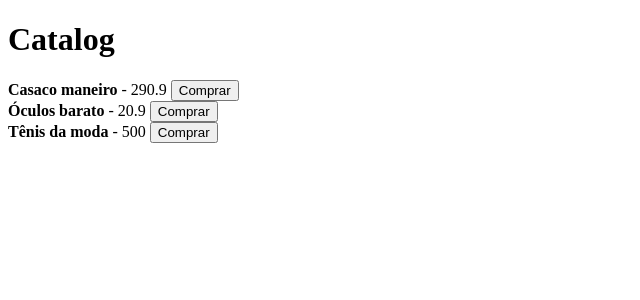
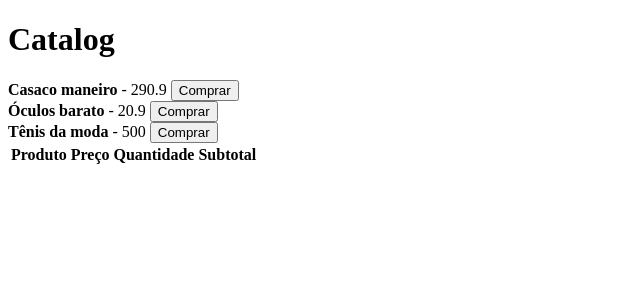
Before and after one commit to jvolima/learning-redux, a React (Vite) app: page / in a window 1280 px wide. Shown: the top 300 px of the page, without its empty margins (0-640 px from the left). Built offline with nearby package versions, Linux system fonts and the light colour scheme; data requests are answered from the project's data file.

Commit message:
Action de adicionar produto no carrinho

```diff
--- a/src/App.tsx
+++ b/src/App.tsx
@@ -1,4 +1,5 @@
 import { Provider } from 'react-redux';
+import { Cart } from './components/Cart';
 import { Catalog } from './components/Catalog';
 import { store } from './store';
 
@@ -6,6 +7,7 @@ export function App() {
   return (
     <Provider store={store}>
       <Catalog />
+      <Cart />
     </Provider>
   )
 }
--- /dev/null
+++ b/src/components/Cart.tsx
@@ -0,0 +1,20 @@
+import { useSelector } from "react-redux"
+
+export function Cart() {
+  const state = useSelector(state => state);
+
+  console.log(state)
+
+  return (
+    <table>
+      <thead>
+        <tr>
+          <th>Produto</th>
+          <th>Preço</th>
+          <th>Quantidade</th>
+          <th>Subtotal</th>
+        </tr>
+      </thead>
+    </table>
+  )
+}
--- a/src/components/Catalog.tsx
+++ b/src/components/Catalog.tsx
@@ -1,15 +1,22 @@
-import { useEffect, useState } from "react"
+import { useCallback, useEffect, useState } from "react"
+import { useDispatch } from "react-redux";
 import { api } from "../services/api";
+import { addProductToCart } from "../store/modules/cart/actions";
 import { IProduct } from "../store/modules/cart/types";
 
 export function Catalog() {
+  const dispatch = useDispatch();
   const [catalog, setCatalog] = useState<IProduct[]>([]);
 
   useEffect(() => {
     api.get("products").then(response => {
       setCatalog(response.data);
     })
-  }, [])
+  }, []);
+
+  const handleAddProductToCart = useCallback((product: IProduct) => {
+    dispatch(addProductToCart(product));
+  }, []);
 
   return (
     <main>
@@ -20,7 +27,9 @@ export function Catalog() {
           <strong>{product.title}</strong> {" - "}
           <span>{product.price}</span> {" "}
 
-          <button type="button">Comprar</button>
+          <button type="button" onClick={() => handleAddProductToCart(product)}>
+            Comprar
+          </button>
         </article>
       ))}
     </main>
--- /dev/null
+++ b/src/store/modules/cart/actions.ts
@@ -0,0 +1,10 @@
+import { IProduct } from "./types";
+
+export function addProductToCart(product: IProduct) {
+  return {
+    type: 'ADD_PRODUCT_TO_CART',
+    payload: {
+      product,
+    }
+  }
+}
--- a/src/store/modules/cart/reducer.ts
+++ b/src/store/modules/cart/reducer.ts
@@ -5,8 +5,24 @@ const INITIAL_STATE: ICartState = {
   items: []
 }
 
-const cart: Reducer<ICartState> = () => {
-  return INITIAL_STATE
+const cart: Reducer<ICartState> = (state = INITIAL_STATE, action) => {
+  switch (action.type) {
+    case "ADD_PRODUCT_TO_CART":
+      const { product } = action.payload;
+
+      return {
+        ...state,
+        items: [
+          ...state.items,
+          {
+            product,
+            quantity: 1
+          }
+        ]
+      }
+    default:
+      return state;
+  }
 }
 
 export { cart }
```
Also changed, not shown: 1 other file (tests, documents, lock files or other folders).
